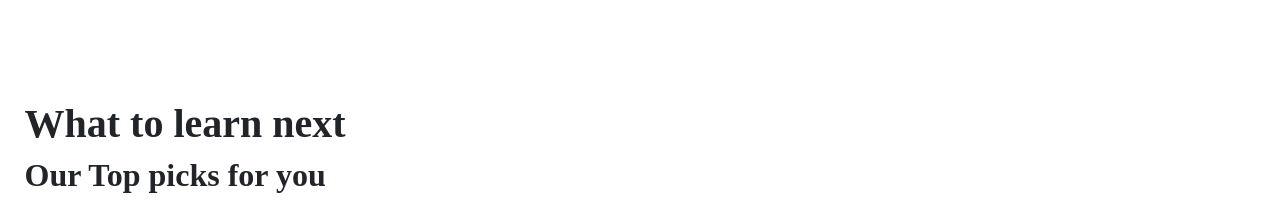
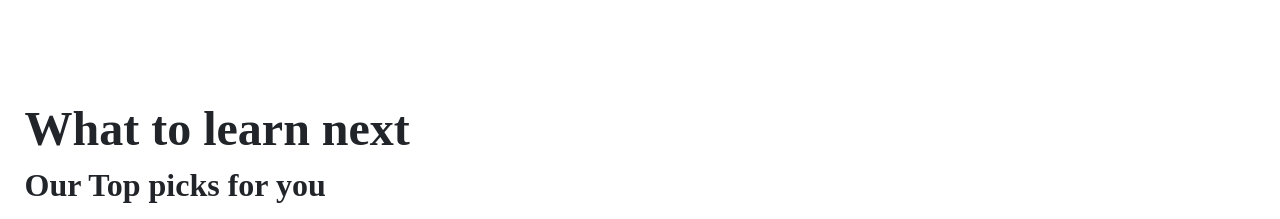
Before and after one commit to Sandesh-PG/CodeX, a plain HTML site: page index.html in a window 1280 px wide. Shown: the part 1464-1683 px from the top of the page. Drawn offline with nearby package versions, Linux system fonts and the light colour scheme; a web font is replaced by a local one.

Commit message:
changes...

```diff
--- a/index.html
+++ b/index.html
@@ -268,7 +268,7 @@
 
     <div class="container-fluid top-picks">
         <div class="header" style="font-family: 'Diphylleia', serif;padding-top:2%;padding-left: 1%;">
-            <h1 style="font-weight: 800;">
+            <h1 style="font-weight: 800;font-size: 3rem;">
                 What to learn next
             </h1>
 
--- a/style.css
+++ b/style.css
@@ -250,7 +250,6 @@ img {
 /* TOP PICKS */
 .top-picks{
     margin: 3% 0;
-    padding-bottom: 2px;
 }
 
 
```
